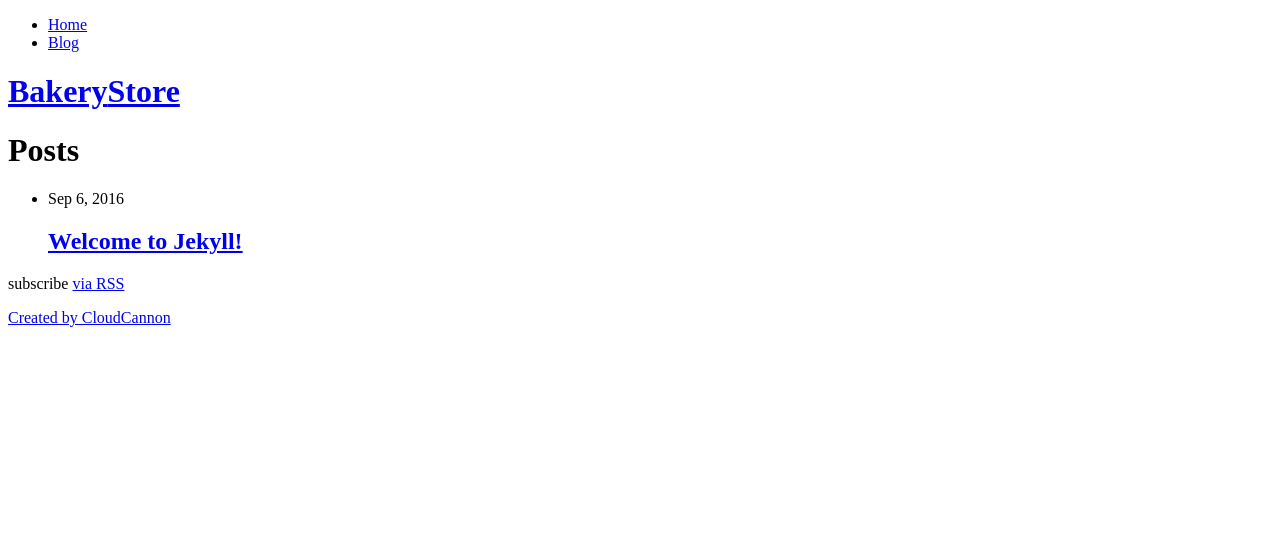
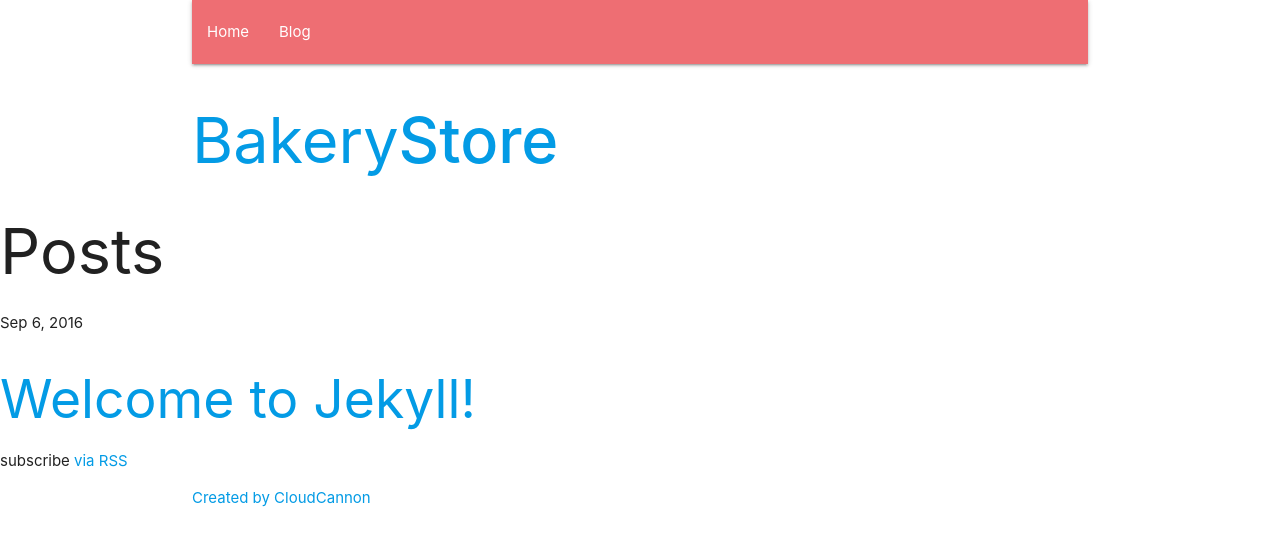
Before and after one commit to mfountoulakis/jekyll-blog, a Jekyll site: the page built from index.html, in a window 1280 px wide. Shown: the top 546 px of the page. Built offline with Jekyll 4.4.1, drawn with Linux system fonts in a browser that asks for light colours; nearby versions of some CDN libraries; library files that are not in the unit come from our copies.

Commit message:
link materialize.min.css

```diff
--- a/_layouts/default.html
+++ b/_layouts/default.html
@@ -3,7 +3,7 @@
   <head>
     <meta charset="utf-8">
     <title>Home Page</title>
-    <link rel="stylesheet" href="{{site.baseurl}}/vendor/css/style.css">
+    <link rel="stylesheet" href="{{site.baseurl}}/vendor/css/materialize.min.css">
   </head>
   <body>
     <header>
--- a/gruntfile.coffee
+++ b/gruntfile.coffee
@@ -57,7 +57,8 @@ module.exports = (grunt) ->
     jekyll:
       server:
         options:
-          server_port: 4000
+          serve: true
+          port: 4000
           base: '_site'
           baseurl: '/manos'
 
```
